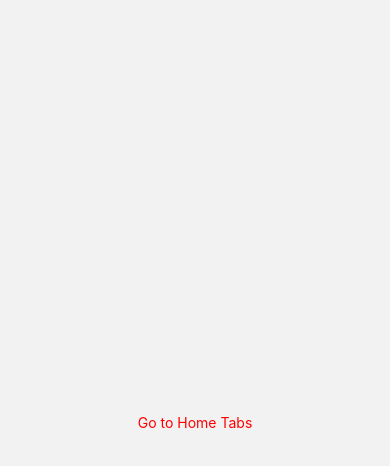
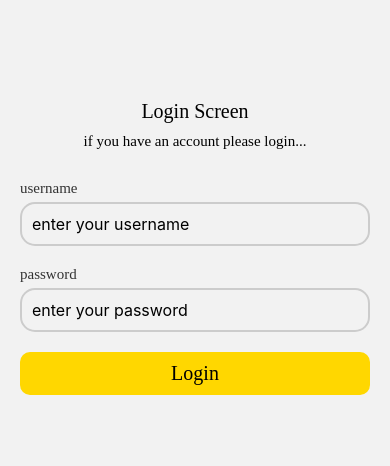
Before and after one commit to Mk1499/MKNews, a React Native app: screen / in a window 390 px wide. Shown: the top 466 px of the page. Built offline with nearby package versions, Linux system fonts and the light colour scheme.

Commit message:
add login screen

```diff
--- a/src/components/Header/Header.tsx
+++ b/src/components/Header/Header.tsx
@@ -1,14 +1,25 @@
-import {View, Text, Image, StyleSheet} from 'react-native';
+import {View, Text, Image, StyleSheet, TouchableOpacity} from 'react-native';
 import React from 'react';
 import styles from './styles';
+import {useNavigation} from '@react-navigation/native';
+import {Screen} from 'react-native-screens';
+import ScreenNames from '../../navigation/ScreenNames';
 
 export default function Header() {
+  const {navigate} = useNavigation();
+
+  function handleGotoSettings() {
+    navigate(ScreenNames.SettingsScreen);
+  }
+
   return (
     <View style={styles.container}>
-      <Image
-        style={styles.img}
-        source={require('../../assets/images/boy.png')}
-      />
+      <TouchableOpacity onPress={handleGotoSettings}>
+        <Image
+          style={styles.img}
+          source={require('../../assets/images/boy.png')}
+        />
+      </TouchableOpacity>
       <Text style={styles.title}>MK News</Text>
       <Image
         style={styles.img}
--- a/src/navigation/ScreenNames.ts
+++ b/src/navigation/ScreenNames.ts
@@ -7,6 +7,9 @@ enum ScreenNames {
 
   // Favorite
   FavoritesScreen = 'FavoritesScreen',
+
+  // Settings
+  SettingsScreen = 'SettingsScreen',
 }
 
 export default ScreenNames;
--- a/src/navigation/Stacks/Home.stack.tsx
+++ b/src/navigation/Stacks/Home.stack.tsx
@@ -3,6 +3,7 @@ import LoginScreen from '../../screens/LoginScreen/login.screen';
 import ScreenNames from '../ScreenNames';
 import HomeScreen from '../../screens/HomeScreen/HomeScreen';
 import ArticleDatails from '../../screens/ArticleDetails/ArticleDatails';
+import SettingScreen from '../../screens/Setting/Setting.screen';
 
 const Stack = createStackNavigator();
 
@@ -13,6 +14,10 @@ export default function HomeStack() {
         headerShown: false,
       }}>
       <Stack.Screen name={ScreenNames.HomeScreen} component={HomeScreen} />
+      <Stack.Screen
+        name={ScreenNames.SettingsScreen}
+        component={SettingScreen}
+      />
     </Stack.Navigator>
   );
 }
--- a/src/screens/LoginScreen/login.screen.tsx
+++ b/src/screens/LoginScreen/login.screen.tsx
@@ -1,28 +1,51 @@
-import {View, Text, TouchableOpacity} from 'react-native';
-import React from 'react';
-import {useNavigation} from '@react-navigation/native';
-import ScreenNames from '../../navigation/ScreenNames';
+import {View, Text, TouchableOpacity, TextInput, Alert} from 'react-native';
+import React, {useState} from 'react';
+import {NavigationProp, useNavigation} from '@react-navigation/native';
 import StackNames from '../../navigation/StackNames';
+import {MainStackParamList} from '../../navigation/mainStack';
+import styles from './styles';
 
 export default function LoginScreen() {
-  const {navigate} = useNavigation();
+  const {navigate} =
+    useNavigation<NavigationProp<MainStackParamList, StackNames.AuthStack>>();
+
+  const [userName, setUsername] = useState();
+  const [password, setPassword] = useState();
+
+  function handleLogin() {
+    if ((userName === 'khaled', password === 'mohamed')) {
+      navigate(StackNames.MainTabs);
+    } else {
+      Alert.alert('Invalid username or password');
+    }
+  }
 
   return (
-    <TouchableOpacity
-      style={{
-        flex: 1,
-        justifyContent: 'center',
-        alignItems: 'center',
-      }}
-      onPress={() => {
-        navigate(StackNames.MainTabs);
-      }}>
-      <Text
-        style={{
-          color: 'red',
-        }}>
-        Go to Home Tabs
-      </Text>
-    </TouchableOpacity>
+    <View style={styles.container}>
+      <Text style={styles.title}>Login Screen</Text>
+      <Text style={styles.note}>if you have an account please login...</Text>
+      <View style={styles.formCont}>
+        <View style={styles.inputCont}>
+          <Text style={styles.label}>username</Text>
+          <TextInput
+            style={styles.input}
+            placeholder="enter your username"
+            onChangeText={t => setUsername(t)}
+          />
+        </View>
+        <View style={styles.inputCont}>
+          <Text style={styles.label}>password</Text>
+          <TextInput
+            style={styles.input}
+            secureTextEntry={true}
+            placeholder="enter your password"
+            onChangeText={p => setPassword(p)}
+          />
+        </View>
+      </View>
+      <TouchableOpacity style={styles.submitBtn} onPress={handleLogin}>
+        <Text style={styles.submitText}>Login</Text>
+      </TouchableOpacity>
+    </View>
   );
 }
--- /dev/null
+++ b/src/screens/LoginScreen/styles.ts
@@ -0,0 +1,53 @@
+import {StyleSheet} from 'react-native';
+import {fonts} from '../../utils/helpers/constants';
+
+export default StyleSheet.create({
+  container: {
+    flex: 1,
+    paddingTop: 100,
+    paddingHorizontal: 20,
+  },
+  formCont: {
+    marginTop: 20,
+  },
+  inputCont: {
+    marginBottom: 10,
+  },
+  input: {
+    borderWidth: 2,
+    borderColor: '#ccc',
+    padding: 10,
+    borderRadius: 15,
+    marginBottom: 10,
+    fontSize: 16,
+  },
+  label: {
+    marginBottom: 5,
+    fontFamily: fonts.Cairo,
+    color: '#333',
+    fontSize: 15,
+  },
+  submitBtn: {
+    backgroundColor: 'gold',
+    alignItems: 'center',
+    paddingVertical: 10,
+    borderRadius: 10,
+    width: '100%',
+  },
+  submitText: {
+    fontFamily: fonts.CairoBold,
+    fontSize: 20,
+  },
+  title: {
+    fontFamily: fonts.CairoBold,
+    fontSize: 20,
+    marginBottom: 10,
+    textAlign: 'center',
+  },
+  note: {
+    fontFamily: fonts.CairoLigh,
+    fontSize: 15,
+    marginBottom: 10,
+    textAlign: 'center',
+  },
+});
--- /dev/null
+++ b/src/screens/Setting/Setting.screen.tsx
@@ -0,0 +1,28 @@
+import {View, Text, TouchableOpacity} from 'react-native';
+import React from 'react';
+import styles from './styles';
+import {useNavigation} from '@react-navigation/native';
+import StackNames from '../../navigation/StackNames';
+
+export default function SettingScreen() {
+  const {reset} = useNavigation();
+
+  function handleLogout() {
+    reset({
+      index: 0,
+      routes: [
+        {
+          name: StackNames.AuthStack,
+        },
+      ],
+    });
+  }
+
+  return (
+    <View style={styles.container}>
+      <TouchableOpacity style={styles.btn} onPress={handleLogout}>
+        <Text style={styles.text}>Log Out</Text>
+      </TouchableOpacity>
+    </View>
+  );
+}
--- /dev/null
+++ b/src/screens/Setting/styles.ts
@@ -0,0 +1,23 @@
+import {StyleSheet} from 'react-native';
+import {fonts} from '../../utils/helpers/constants';
+
+export default StyleSheet.create({
+  container: {
+    flex: 1,
+    alignItems: 'center',
+    justifyContent: 'center',
+    backgroundColor: '#fff',
+    paddingHorizontal: 20,
+  },
+  btn: {
+    backgroundColor: 'gold',
+    padding: 10,
+    borderRadius: 10,
+    width: '100%',
+    marginBottom: 20,
+    alignItems: 'center',
+  },
+  text: {
+    fontFamily: fonts.CairoBold,
+  },
+});
```
